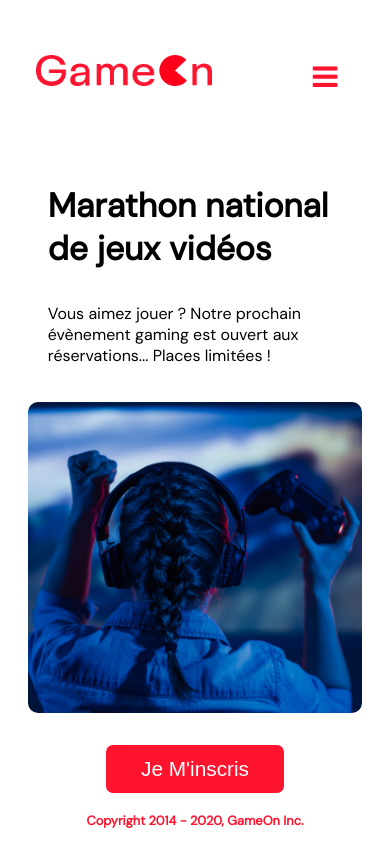
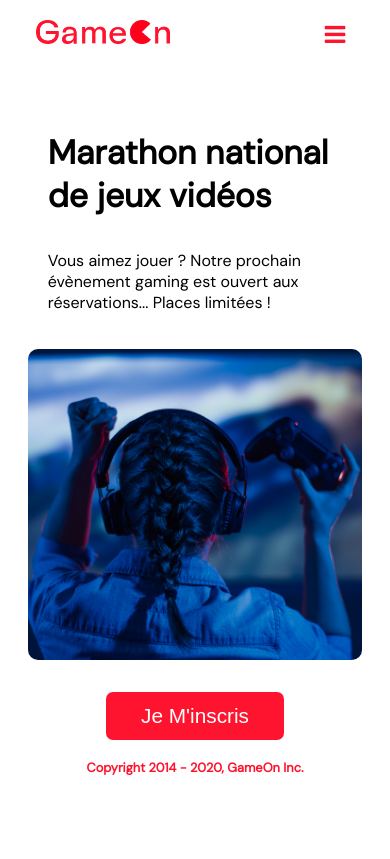
Before and after one commit to illeone/MillocoNicolas_4_06.05.2021, a plain HTML site: page starterOnly/index.html in a window 390 px wide. Drawn offline with Linux system fonts and the light colour scheme.

Commit message:
amélioration responsive mobile

```diff
--- a/starterOnly/modal.css
+++ b/starterOnly/modal.css
@@ -61,6 +61,7 @@ img {
 .topnav a:hover {
   transform: scale(1.1);
   border-radius: 15px;
+  color: #ff0000;
 }
 
 .topnav a.active {
@@ -117,21 +118,45 @@ img {
 /* modification couleur topanv survol responsive------------------------------ */
 @media screen and (max-width: 940px) {
 .topnav a:hover {
-  transform: scale(1.1);
+  transform: scale(1.05);
   border-radius: 15px;
-  transition: 1s;
+  transition: 0.7;
 }
 }
 
  @media screen and (max-width: 540px) {
   .topnav a {display: none;}
+  .topnav {margin-top: 5px ;}
   .topnav a.icon {
-    float: right;
+    float: left;
     display: block;
-    /* size, color et margin -----------------*/
-    color: #fe142f;
-    margin-top: -12px;
-    font-size: 1.8rem;
+    margin-top: 0px;
+    font-size: 1.5rem;
+  }
+
+  .topnav.responsive a {
+    float: none;
+    display: block;
+    text-align: left;
+    position: relative;
+    top: 45px;
+    right: -20px;
+  }
+  .topnav.responsive .icon {
+    top: 9px;
+  }
+  .header-logo img {
+    width: 150px;
+    height: auto;
+    margin-top: 15px;
+  }
+
+  .topnav a {
+    padding: 6px 6px;
+    margin: 3px;
+    text-decoration: none;
+    font-size: 15px;
+    font-family: Roboto, sans-serif;
     transition: 1s;
   }
 
```
